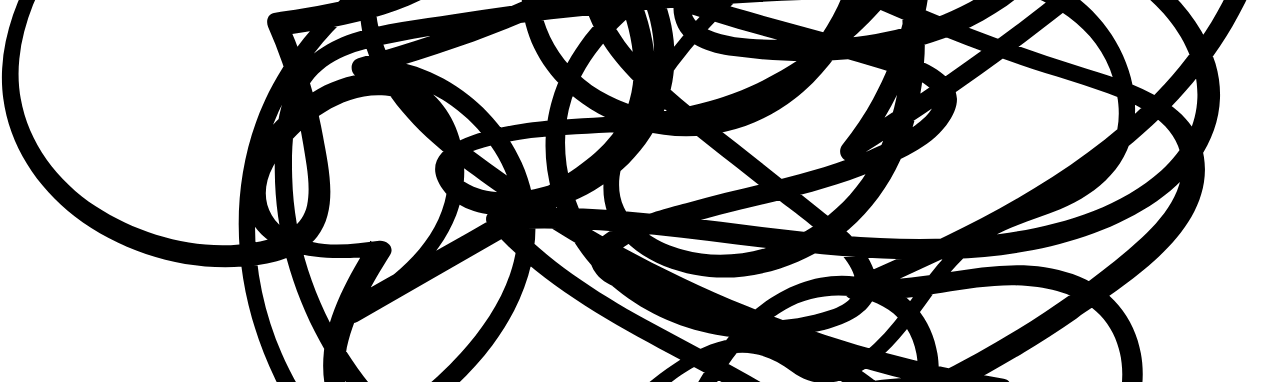
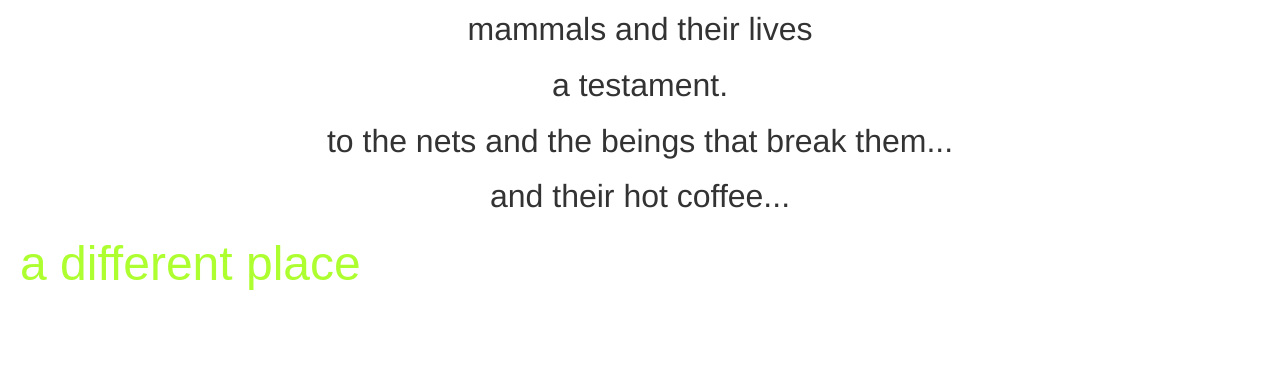
Before and after one commit to jwgoedert/learning-garden, a plain HTML site: page index.html in a window 1280 px wide. Shown: the part 918-1300 px from the top of the page. After the commit the page ends 1217 px from the top, so only its background shows below. Drawn offline with nearby package versions, Linux system fonts and the light colour scheme.

Commit message:
Adjust styling for nav images and main logo

```diff
--- a/index.css
+++ b/index.css
@@ -2,6 +2,11 @@
     /* width: 100%; */
     padding: 15%;
     text-align: center;
+    height: 50vh;
+    /* margin-left: 35%; */
+}
+
+.main-logo {
     height: 100vh;
     margin-left: 35%;
 }
--- a/index.html
+++ b/index.html
@@ -26,7 +26,7 @@
 
 <body>
 
-  <img src="assets/images/mmmllife.svg" alt="mmm... mammal life">
+  <img src="assets/images/mmmllife.svg" class="main-logo" alt="mmm... mammal life">
   <h1>mmmllife</h1>
   <p>mmm...</p>
   <p>mammals and their lives</p>
```
